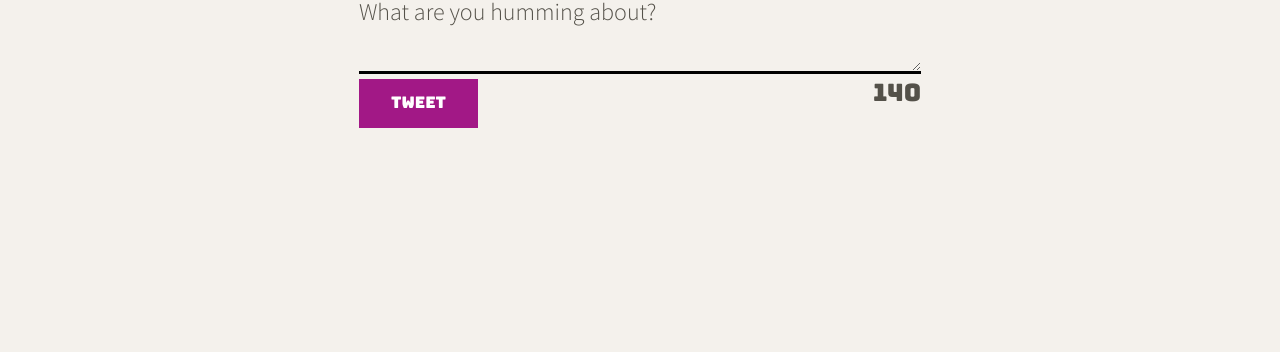
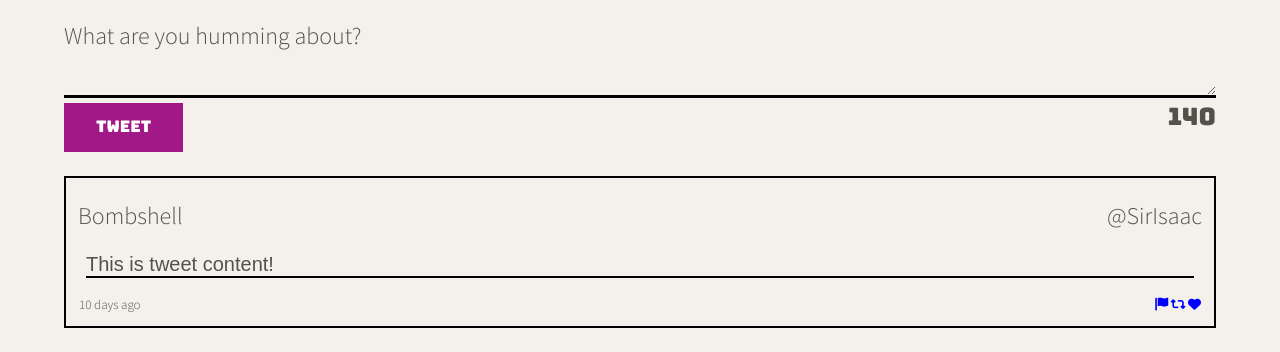
Before and after one commit to bhinder97/tweeter-clone, a website: page public/index.html in a window 1280 px wide. Shown: the part 623-975 px from the top of the page. Before the commit the page ends 800 px from the top, so only its background shows below. Drawn offline with nearby package versions, Linux system fonts and the light colour scheme.

Commit message:
created tweet boxes with hover states

```diff
--- a/public/index.html
+++ b/public/index.html
@@ -19,6 +19,7 @@
     <link rel="stylesheet" href="/styles/nav.css" type="text/css" />
     <link rel="stylesheet" href="/styles/header.css" type="text/css" />
     <link rel="stylesheet" href="/styles/new-tweet.css" type="text/css" />
+    <link rel="stylesheet" href="/styles/tweet-container.css" type="text/css" />
 
     <!-- External JS -->
     <script src="https://ajax.googleapis.com/ajax/libs/jquery/3.4.1/jquery.min.js"></script>
@@ -39,7 +40,7 @@
         <i class="fa-solid fa-angles-down"></i>
       </div>
     </nav>
-    <header>
+    <header class="nav-header">
       <div>
           <img src="/images/profile-hex.png">
       </div>
@@ -62,6 +63,28 @@
           </div>
         </form>
       </section>
+      <section class="tweet-container">
+        <article class="tweet">
+          <header class="tweet-header">
+            <span class="user">
+              <p class="user">Bombshell</p>
+            </span>
+
+            <span class="handle">@SirIsaac</span>
+          </header>
+          <p class="tweet-content">
+            This is tweet content!
+          </p>
+          <footer class="tweet-footer">
+            <time>10 days ago</time>
+            <div class="icons">
+              <i class="fa-solid fa-flag"></i>
+              <i class="fa-solid fa-retweet"></i>
+              <i class="fa-solid fa-heart"></i>
+            </div>
+          </footer>
+        </article>
+      </section>
     </main>
   </body>
 </html>
--- a/public/styles/header.css
+++ b/public/styles/header.css
@@ -1,5 +1,4 @@
-header {
-
+.nav-header {
   height: 400px;
   width: 100%;
   z-index: -1;
--- a/public/styles/layout.css
+++ b/public/styles/layout.css
@@ -25,13 +25,14 @@ body {
   justify-content: center;
 }
 
-main {
+.container {
   background-color: #f4f1ec;
   width: 90%;
   display: flex;
   align-items: center;
   flex-direction: column;
   justify-content: center;
+  margin: 1em;
 }
 
 
--- a/public/styles/new-tweet.css
+++ b/public/styles/new-tweet.css
@@ -1,8 +1,10 @@
 .new-tweet {
   display: flex;
-  align-items: center;
+  /* align-items: center; */
   flex-direction: column;
   border: 16px;
+  margin: 0em 0em 1em;
+  width: 100%;
 }
 
 /* .counter {
--- /dev/null
+++ b/public/styles/tweet-container.css
@@ -0,0 +1,51 @@
+.tweet-container {
+  display: flex;
+  border: 2px solid black;
+  width: 100%;
+  flex-direction: column;
+}
+
+.tweet-container:hover {
+  box-shadow: 8px 8px 2px 1px rgb(45, 44, 44);
+}
+
+.tweet-header {
+  display: flex;
+  flex-direction: row;
+  align-items: center;
+  justify-content: space-between;
+  padding: 0em 0.5em 0em 0.5em;
+}
+
+.tweet-content {
+  margin: 0em 1em 1em;
+  border-bottom: 2px solid black;
+  font-family: sans-serif;
+  font-size: smaller;
+}
+
+.tweet-footer {
+  display: flex;
+  justify-content: space-between;
+  padding: 0em 1em 1em;
+  font-size: small;
+}
+
+.fa-flag {
+  color: blue;
+}
+.fa-flag:hover {
+  color: red;
+}
+.fa-retweet {
+  color: blue
+}
+.fa-retweet:hover {
+  color:red
+}
+.fa-heart {
+  color: blue;
+}
+.fa-heart:hover {
+  color: red;
+}
--- a/server/data-files/initial-tweets.json
+++ b/server/data-files/initial-tweets.json
@@ -8,7 +8,7 @@
     "content": {
       "text": "If I have seen further it is by standing on the shoulders of giants"
     },
-    "created_at": 1650837522105
+    "created_at": 1650838397494
   },
   {
     "user": {
@@ -19,6 +19,6 @@
     "content": {
       "text": "Je pense , donc je suis"
     },
-    "created_at": 1650923922105
+    "created_at": 1650924797494
   }
 ]
```
